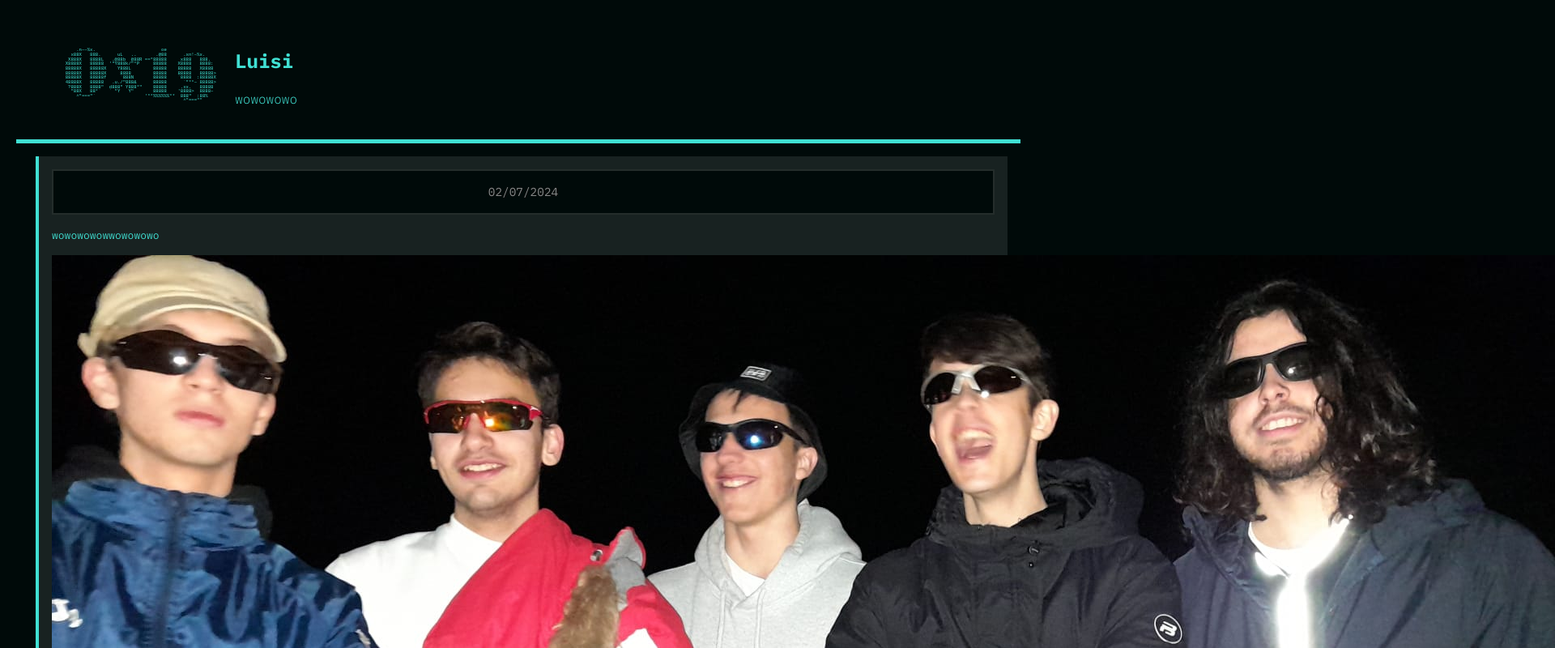
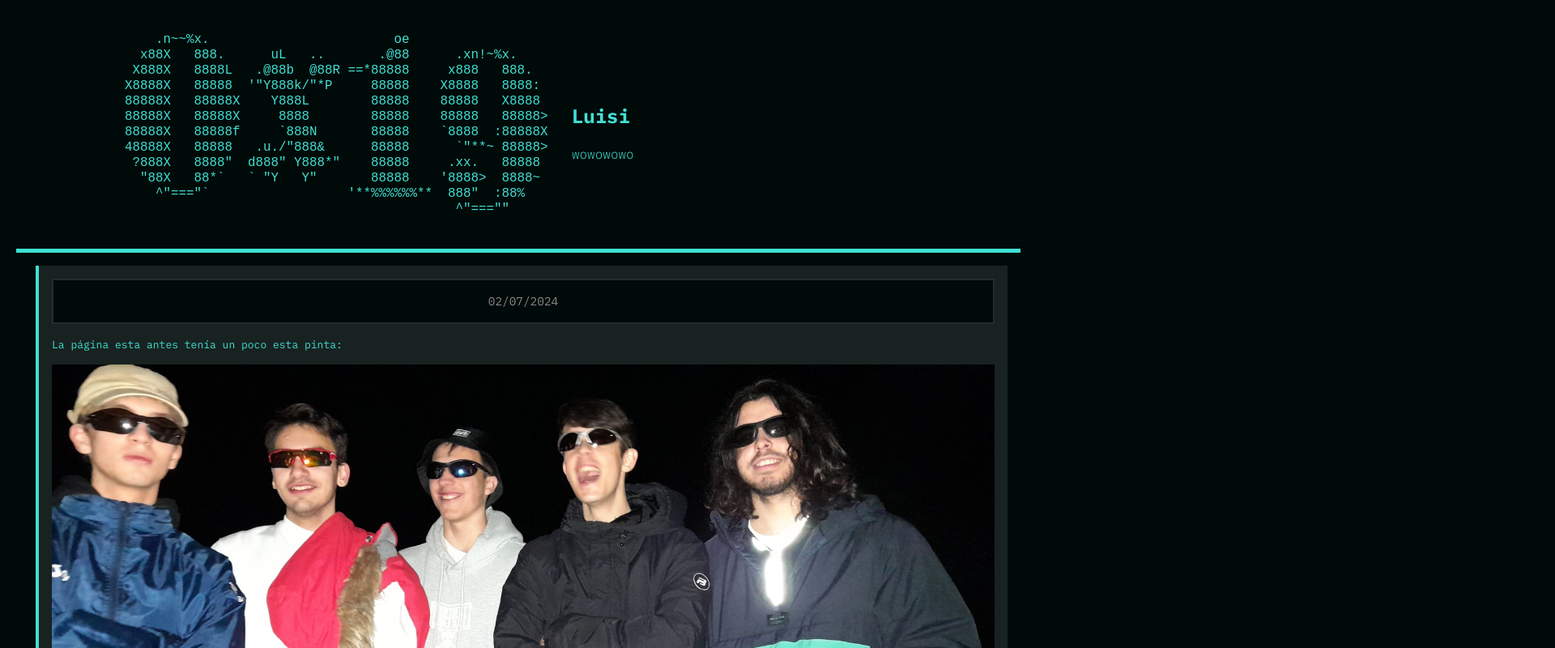
Before and after one commit to Luisfueg/Luisfueg.github.io, a plain HTML site: page index.html in a window 1280 px wide. Shown: the top 800 px of the page at 81% size, 1920 px wide, since content can reach past the window. Drawn offline with Linux system fonts and the light colour scheme.

Commit message:
Update index.html

```diff
--- a/index.html
+++ b/index.html
@@ -24,7 +24,7 @@
 <body>
     <div class="centratecona">
     <header>
-        <pre style="font-size: 5.65px; line-height: 5.65px; letter-spacing: unset;">
+        <pre>
                 .n~~%x.                        oe
               x88X   888.      uL   ..       .@88      .xn!~%x.
              X888X   8888L   .@88b  @88R ==*88888     x888   888.
@@ -51,8 +51,8 @@
             <header>
                 <p class="post-meta">02/07/2024</p>
             </header>
-            <p>wowowowowwowowowo </p>
-            <img src="longAgo.jpeg" >
+            <p>La página esta antes tenía un poco esta pinta: </p>
+            <img src="longAgo.jpeg" style="height: auto; max-width: 100%;" >
         </article>
 
 
```
